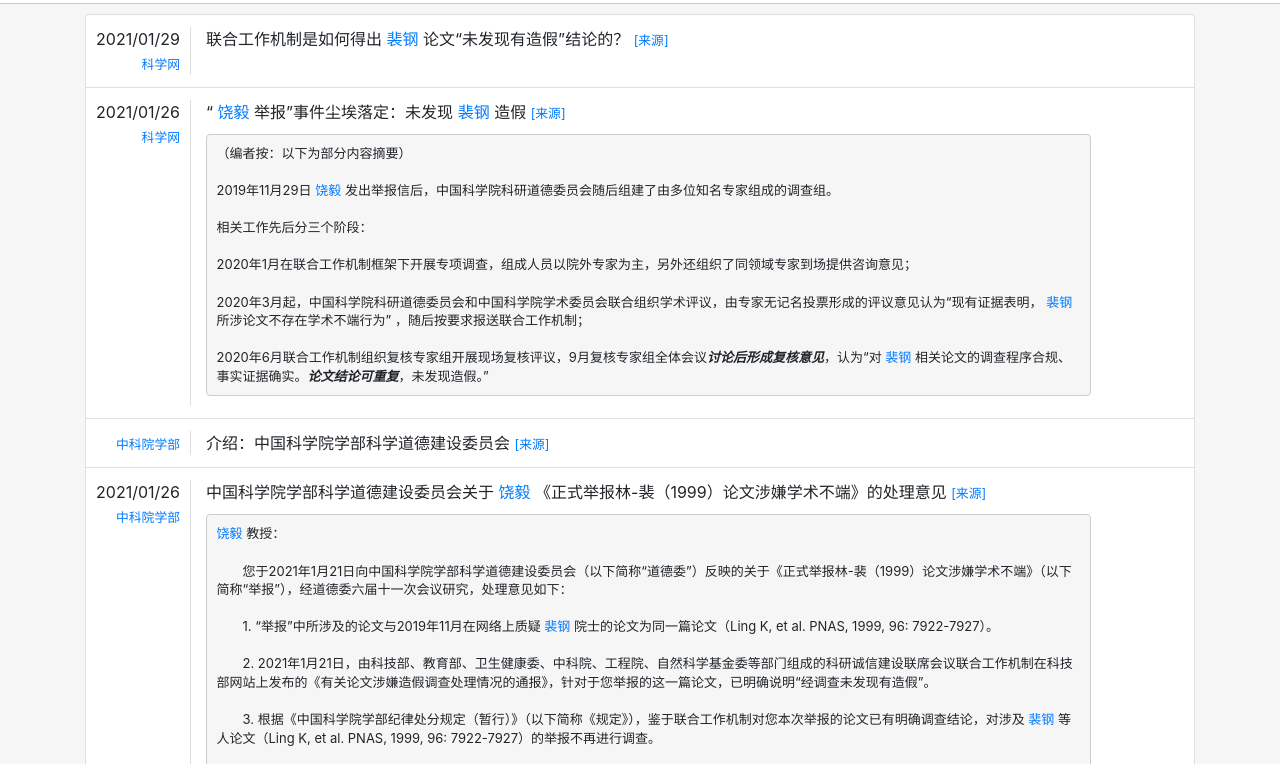
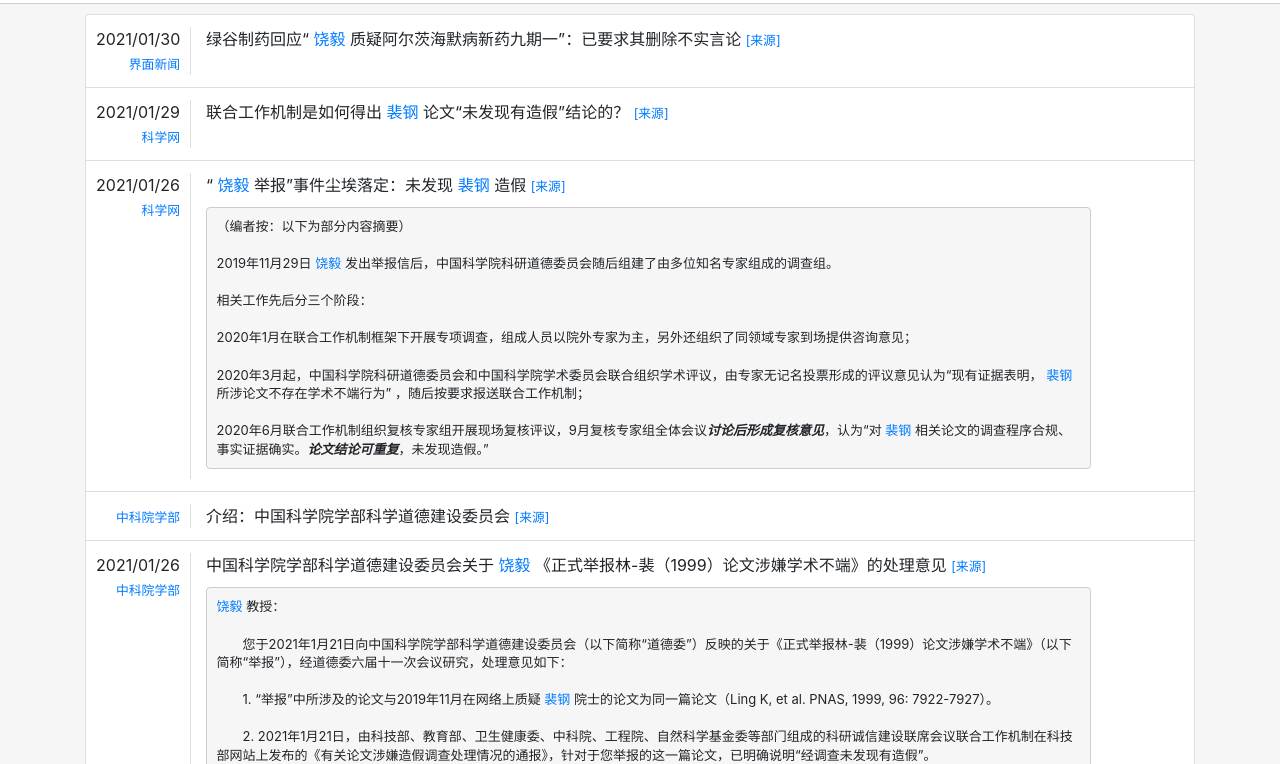
Before and after one commit to tupianwuyong/tupianwuyong, a plain HTML site: page index.html in a window 1280 px wide. Shown: the part 59-823 px from the top of the page. Drawn offline with Linux system fonts and the light colour scheme.

Commit message:
Update index.html

```diff
--- a/index.html
+++ b/index.html
@@ -14,6 +14,15 @@
     </header>
     <div class="container">
         <ul class="list-group timeline">
+            <li class="list-group-item">
+                <div class="row">
+                    <div class="col-12 col-md-2 time">2021/01/30
+                        <a class="small" href="https://www.jiemian.com/article/5623614.html" target="_blank">界面新闻</a>
+                    </div>
+                    <div class="col-md-10 content">绿谷制药回应“饶毅质疑阿尔茨海默病新药九期一”：已要求其删除不实言论 <a class="small" href="https://www.jiemian.com/article/5623614.html" target="_blank">[来源]</a>
+                    </div>
+                </div>
+            </li>
             <li class="list-group-item">
                 <div class="row">
                     <div class="col-12 col-md-2 time">2021/01/29
```
